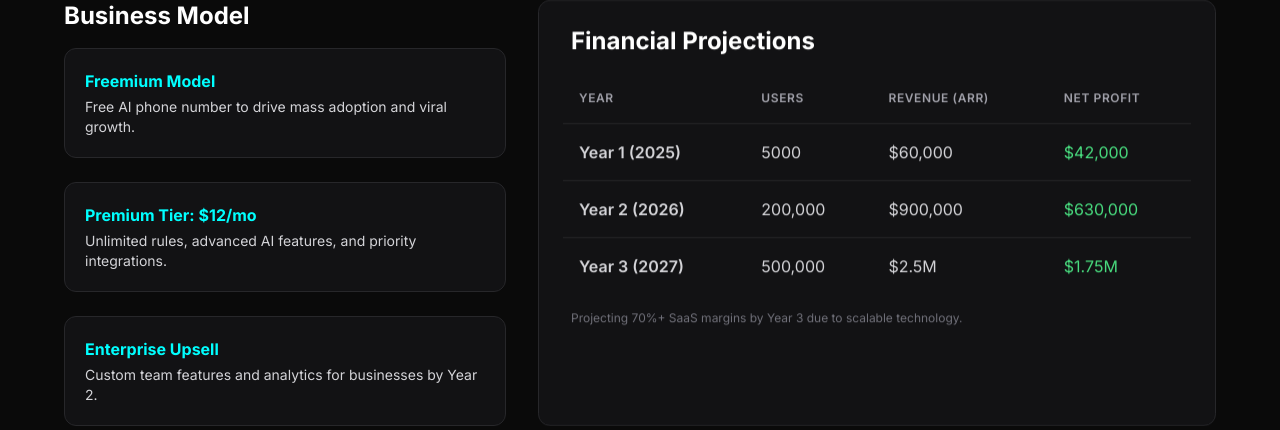
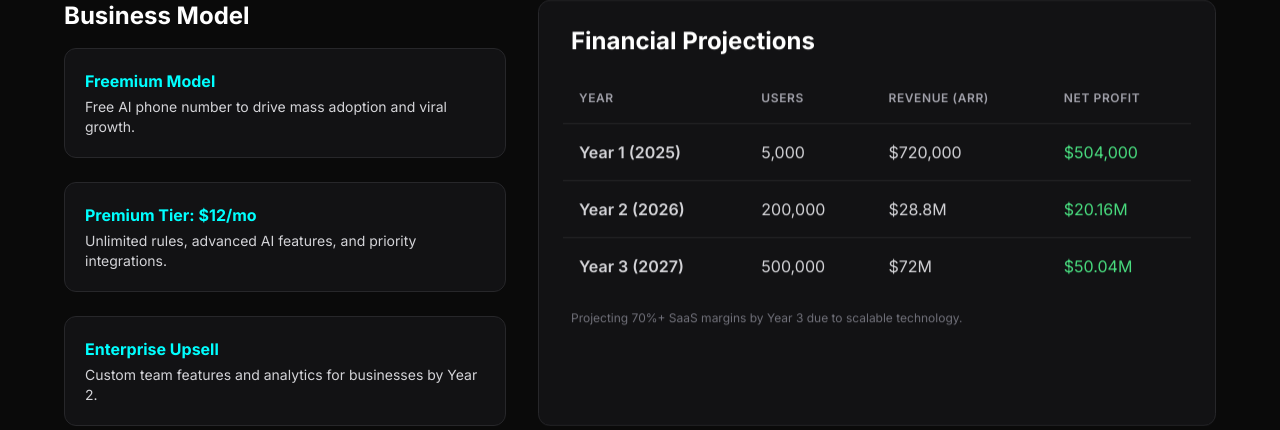
Before and after one commit to JishanKapoor/Comsierge_AI_2, a Flask app: page /investors in a window 1280 px wide. Shown: the part 3322-3752 px from the top of the page. Run offline with Flask 3, Linux system fonts and the light colour scheme; some libraries are stand-ins or nearby versions.

Commit message:
Update investors.html

```diff
--- a/templates/investors.html
+++ b/templates/investors.html
@@ -429,21 +429,21 @@
                         <tbody class="text-zinc-300">
                             <tr>
                                 <td class="font-semibold">Year 1 (2025)</td>
-                                <td>5000</td>
-                                <td>$60,000</td>
-                                <td class="text-green-400">$42,000</td>
+                                <td>5,000</td>
+                                <td>$720,000</td>
+                                <td class="text-green-400">$504,000</td>
                             </tr>
                             <tr>
                                 <td class="font-semibold">Year 2 (2026)</td>
                                 <td>200,000</td>
-                                <td>$900,000</td>
-                                <td class="text-green-400">$630,000</td>
+                                <td>$28.8M</td>
+                                <td class="text-green-400">$20.16M</td>
                             </tr>
                             <tr>
                                 <td class="font-semibold">Year 3 (2027)</td>
                                 <td>500,000</td>
-                                <td>$2.5M</td>
-                                <td class="text-green-400">$1.75M</td>
+                                <td>$72M</td>
+                                <td class="text-green-400">$50.04M</td>
                             </tr>
                         </tbody>
                     </table>
```
